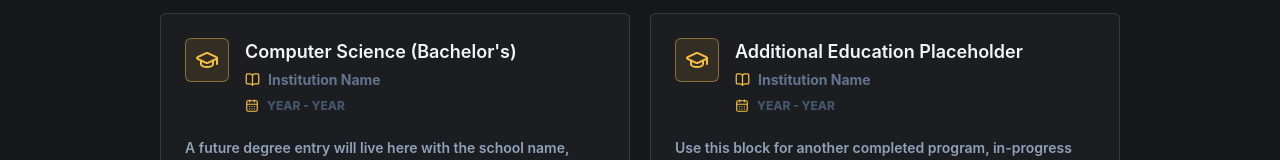
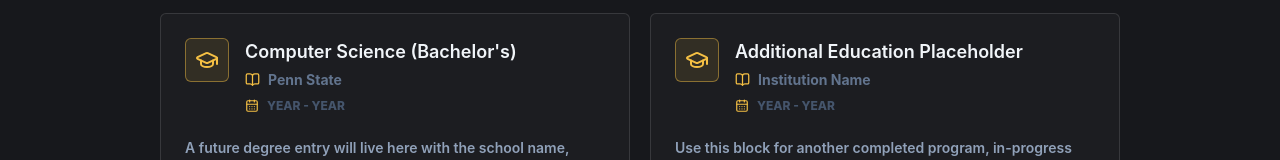
Before and after one commit to dboyza/portfolio-website, a React (Vite) app: page / in a window 1280 px wide. Shown: the part 3620-3780 px from the top of the page. Built offline with nearby package versions, Linux system fonts and the light colour scheme.

Commit message:
Update degree school

```diff
--- a/src/data/portfolio.ts
+++ b/src/data/portfolio.ts
@@ -186,7 +186,7 @@ export const certifications: Certification[] = [
 export const degrees: Degree[] = [
   {
     title: "Computer Science (Bachelor's)",
-    school: 'Institution Name',
+    school: 'Penn State',
     timeframe: 'Year - Year',
     description:
       'A future degree entry will live here with the school name, program, dates, and a short academic summary.',
```
